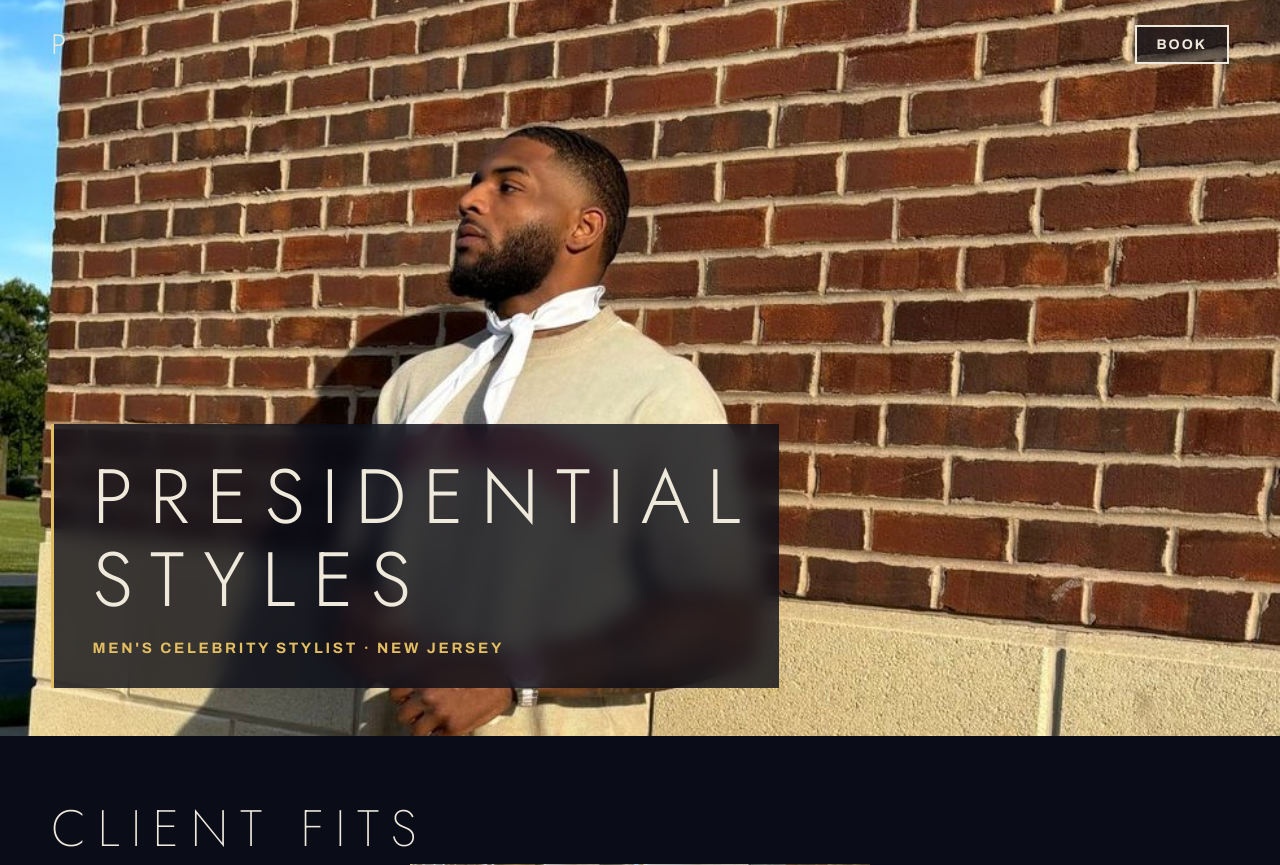
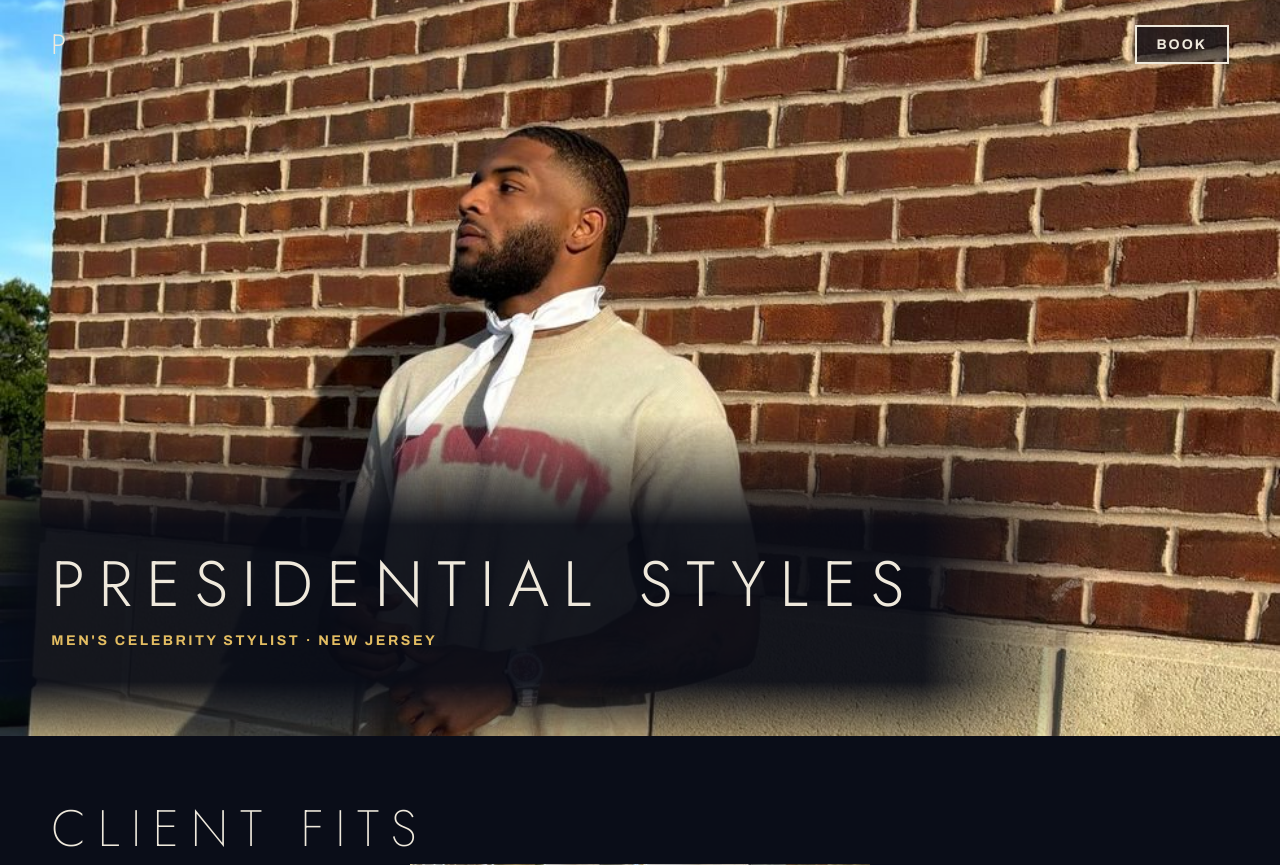
Before and after one commit to NateCarp3/Presidential_Styles, a Flask app: page / in a window 1280 px wide. Shown: the top 865 px of the page. Run offline with Flask 3, Linux system fonts and the light colour scheme.

Commit message:
One-line title with soft fade

```diff
--- a/templates/index.html
+++ b/templates/index.html
@@ -42,10 +42,12 @@ a{color:var(--ink)}
 .mark{font-family:var(--display);font-weight:300;font-size:28px;letter-spacing:.2em;text-decoration:none}
 .top .btn{padding:10px 20px;background:rgba(10,13,24,.55)}
 .top .btn:hover{background:var(--ink)}
-.title{position:absolute;left:var(--gutter);bottom:clamp(20px,4vw,48px);z-index:2;max-width:calc(100% - 2 * var(--gutter));padding:clamp(18px,2.6vw,32px) clamp(20px,3vw,40px);background:rgba(8,11,22,.78);-webkit-backdrop-filter:blur(10px);backdrop-filter:blur(10px);border-left:3px solid var(--gold);box-sizing:border-box}
-@media (max-width:600px){.title{left:0;right:0;bottom:0;max-width:none;border-left:0;border-top:3px solid var(--gold)}}
-h1{margin:0;font-family:var(--display);font-weight:300;font-size:clamp(30px,6vw,88px);line-height:1.08;letter-spacing:.22em;margin-right:-.22em}
-.tag{margin:18px 0 0;font-size:15px;font-weight:700;letter-spacing:.18em;color:var(--gold)}
+.title{position:absolute;left:var(--gutter);bottom:clamp(24px,5vw,64px);z-index:2;max-width:calc(100% - 2 * var(--gutter));padding:clamp(14px,2vw,24px) 0;isolation:isolate}
+.title::before{content:"";position:absolute;z-index:-1;inset:-110px -200px -90px -200px;background:rgba(8,11,22,.94);-webkit-mask-image:linear-gradient(to right,transparent,#000 180px,#000 calc(100% - 180px),transparent),linear-gradient(to bottom,transparent,#000 110px,#000 calc(100% - 80px),transparent);-webkit-mask-composite:source-in;mask-image:linear-gradient(to right,transparent,#000 180px,#000 calc(100% - 180px),transparent),linear-gradient(to bottom,transparent,#000 110px,#000 calc(100% - 80px),transparent);mask-composite:intersect;pointer-events:none}
+@media (max-width:600px){.title{left:var(--gutter);right:var(--gutter);bottom:20px;max-width:none}.title::before{inset:-90px calc(-1 * var(--gutter)) -20px;-webkit-mask-image:linear-gradient(to bottom,transparent,#000 55%);mask-image:linear-gradient(to bottom,transparent,#000 55%)}}
+h1{margin:0;font-family:var(--display);font-weight:300;font-size:clamp(17px,5vw,76px);line-height:1.1;letter-spacing:.22em;margin-right:-.22em;white-space:nowrap}
+@media (max-width:600px){h1{letter-spacing:.14em;margin-right:-.14em;font-size:6.6vw}}
+.tag{margin:14px 0 0;font-size:clamp(11px,1.1vw,15px);font-weight:700;letter-spacing:.18em;color:var(--gold)}
 
 /* looks carousel: one look centred, neighbours faded at the sides */
 .looks{--w:min(64vw,460px);position:relative;padding:64px 0 24px}
@@ -110,7 +112,7 @@ footer{text-align:center;font-size:12px;letter-spacing:.14em;color:#8e97b3;paddi
     <a class="btn" href="https://docs.google.com/forms/d/e/1FAIpQLSdY4iMSVjPhfRr5Q740UFEqvqDGJLQX9Ir_fJTYiijJUV1Y7g/viewform?usp=header">BOOK</a>
   </div>
   <div class="title">
-    <h1>PRESIDENTIAL<br>STYLES</h1>
+    <h1>PRESIDENTIAL STYLES</h1>
     <p class="tag">MEN'S CELEBRITY STYLIST · NEW JERSEY</p>
   </div>
  </div>
```
